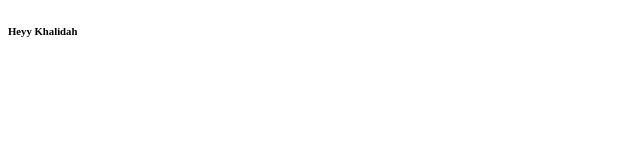
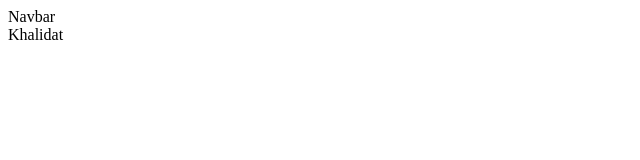
Before and after one commit to AbdulQuayyum/Testing-Skills-01, a React (Vite) app: page /1 in a window 1280 px wide. Shown: the top 160 px of the page, without its empty margins (0-640 px from the left). Built offline with nearby package versions, Linux system fonts and the light colour scheme.

Commit message:
Cooking...

```diff
--- a/src/App.jsx
+++ b/src/App.jsx
@@ -1,8 +1,10 @@
+import MainLayout from "./Layout/Main.Layout"
+
 function App() {
 
   return (
     <>
-    <h6>Heyy Khalidah</h6>
+      <MainLayout />
     </>
   )
 }
--- a/src/Layout/Main.Layout.jsx
+++ b/src/Layout/Main.Layout.jsx
@@ -1,11 +1,16 @@
 import React from "react";
+import { AnimatePresence } from "framer-motion";
 
+import { Navbar } from "../Components/Index"
 import MainRoutes from "../Routes/Main.Routes";
 
 const MainLayout = () => {
     return (
         <>
-            <MainRoutes />
+            <Navbar />
+            <AnimatePresence initial={false} exitBeforeEnter>
+                <MainRoutes />
+            </AnimatePresence>
         </>
     )
 }
--- a/src/Views/Home.jsx
+++ b/src/Views/Home.jsx
@@ -1,6 +1,11 @@
 import React from 'react'
+import { Link } from "react-router-dom";
+import { motion } from "framer-motion";
+import ProgressiveImage from "react-progressive-image";
 
-const Home = () => {
+const transition = { duration: 0.6, ease: [0.43, 0.13, 0.23, 0.96] };
+
+const Home = ({ imageDetails, image }) => {
     return (
         <div>Home</div>
     )
```
Also changed, not shown: src/Images/khalidah.jpg (added).
